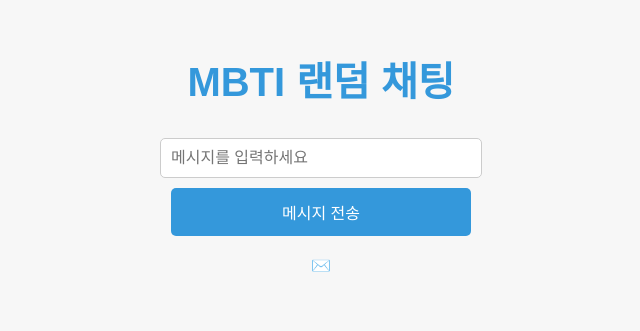
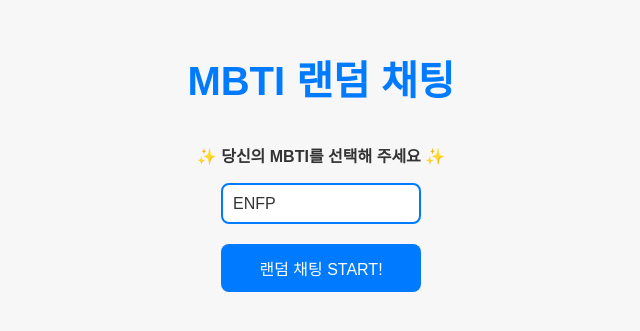
Before and after one commit to wlals4264/mbti-chat, a React (Vite) app in the folder client/: page / in a window 1280 px wide. Shown: the part 251-582 px from the top of the page, without its empty margins (319-959 px from the left). Built offline with nearby package versions, Linux system fonts and the light colour scheme; no server answers.

Commit message:
메인 페이지 UI & 채팅방 UI 구현

```diff
--- a/client/src/App.tsx
+++ /dev/null
@@ -1,50 +0,0 @@
-import { useState, useEffect } from 'react';
-
-function App() {
-  const [message, setMessage] = useState('');
-  const [response, setResponse] = useState('');
-  const [ws, setWs] = useState<WebSocket | null>(null);
-
-  useEffect(() => {
-    const socket = new WebSocket('ws://localhost:5001');
-
-    socket.onmessage = (event) => {
-      setResponse(event.data);
-    };
-
-    // socket.onclose = () => {
-    //   console.log('서버 연결 종료');
-    // };
-
-    setWs(socket);
-
-    return () => {
-      socket.close();
-    };
-  }, []);
-
-  const sendMessage = () => {
-    if (ws && ws.readyState === WebSocket.OPEN) {
-      ws.send(message);
-    } else {
-      console.log('WebSocket 연결이 열리지 않았습니다.');
-      alert('서버와의 연결이 열리지 않았습니다. 잠시 후 다시 시도해 주세요.');
-    }
-  };
-
-  return (
-    <div className="App">
-      <h1>MBTI 랜덤 채팅</h1>
-      <input
-        type="text"
-        value={message}
-        onChange={(e) => setMessage(e.target.value)}
-        placeholder="메시지를 입력하세요"
-      />
-      <button onClick={sendMessage}>메시지 전송</button>
-      <p>✉️ {response}</p>
-    </div>
-  );
-}
-
-export default App;
--- /dev/null
+++ b/client/src/data/mbti.ts
@@ -0,0 +1,18 @@
+export const mbti = [
+  'ENFP',
+  'ENFJ',
+  'ENTP',
+  'ENTJ',
+  'ESFP',
+  'ESFJ',
+  'ESTP',
+  'ESTJ',
+  'INFP',
+  'INFJ',
+  'INTP',
+  'INTJ',
+  'ISFP',
+  'ISFJ',
+  'ISTP',
+  'ISTJ',
+];
--- a/client/src/index.scss
+++ /dev/null
@@ -1,2 +0,0 @@
-@import './styles/main.scss';
-@import './styles/App.scss';
--- a/client/src/main.tsx
+++ b/client/src/main.tsx
@@ -1,10 +1,10 @@
 import { StrictMode } from 'react';
 import { createRoot } from 'react-dom/client';
-import './index.scss';
-import App from './App.tsx';
+import './styles/main.scss';
+import MainPage from './pages/MainPage';
 
 createRoot(document.getElementById('root')!).render(
   <StrictMode>
-    <App />
+    <MainPage />
   </StrictMode>
 );
--- /dev/null
+++ b/client/src/pages/MainPage.tsx
@@ -0,0 +1,90 @@
+import { useState } from 'react';
+import { mbti } from '../data/mbti';
+
+function MainPage() {
+  const [ws, setWs] = useState<WebSocket | null>(null);
+  const [selectedMbti, setSelectedMbti] = useState('ENFP');
+  const [chatOpen, setChatOpen] = useState(false);
+  const [messages, setMessages] = useState<string[]>([]);
+  const [message, setMessage] = useState('');
+
+  const connectWebSocket = () => {
+    if (ws) {
+      alert('이미 연결되어 있습니다.');
+      return;
+    }
+
+    const socket = new WebSocket('ws://localhost:5001');
+
+    socket.onopen = () => {
+      console.log('WebSocket 연결');
+      socket.send(`${selectedMbti} 님이 입장했습니다.`);
+    };
+
+    socket.onmessage = (event) => {
+      setMessages((prev) => [...prev, event.data]);
+    };
+
+    socket.onclose = () => {
+      console.log('WebSocket 연결 종료');
+      setWs(null);
+      setChatOpen(false);
+    };
+
+    setWs(socket);
+    setChatOpen(true);
+  };
+
+  const sendMessage = () => {
+    if (!ws || ws.readyState !== WebSocket.OPEN) {
+      alert('서버와 연결되지 않았습니다.');
+      return;
+    }
+
+    if (message.trim() !== '') {
+      ws.send(`${selectedMbti}: ${message}`);
+      setMessage('');
+    }
+  };
+
+  return (
+    <main className="container">
+      <h1>MBTI 랜덤 채팅</h1>
+
+      {!chatOpen ? (
+        <>
+          <p>✨ 당신의 MBTI를 선택해 주세요 ✨</p>
+          <select className="select" value={selectedMbti} onChange={(e) => setSelectedMbti(e.target.value)}>
+            {mbti.map((value) => (
+              <option key={value} value={value}>
+                {value}
+              </option>
+            ))}
+          </select>
+          <button type="button" onClick={connectWebSocket}>
+            랜덤 채팅 START!
+          </button>
+        </>
+      ) : (
+        <div className="chat-container">
+          <div className="chat-box">
+            {messages.map((msg, index) => (
+              <p key={index}>{msg}</p>
+            ))}
+          </div>
+          <div className="chat-input">
+            <input
+              type="text"
+              value={message}
+              onChange={(e) => setMessage(e.target.value)}
+              placeholder="메시지를 입력하세요"
+            />
+            <button onClick={sendMessage}>전송</button>
+          </div>
+        </div>
+      )}
+    </main>
+  );
+}
+
+export default MainPage;
--- a/client/src/styles/App.scss
+++ /dev/null
@@ -1,55 +0,0 @@
-.App {
-  display: flex;
-  flex-direction: column;
-  align-items: center;
-  justify-content: center;
-  height: 100vh;
-  background-color: #f7f7f7;
-  font-family: 'Arial', sans-serif;
-}
-
-h1 {
-  font-size: 2.5rem;
-  color: #3498db;
-  margin-bottom: 20px;
-}
-
-input {
-  width: 300px;
-  padding: 10px;
-  margin: 10px 0;
-  border: 1px solid #ccc;
-  border-radius: 5px;
-  font-size: 1rem;
-  outline: none;
-  transition: border-color 0.3s;
-
-  &:focus {
-    border-color: #3498db;
-  }
-}
-
-button {
-  width: 300px;
-  padding: 12px;
-  background-color: #3498db;
-  color: white;
-  font-size: 1rem;
-  border: none;
-  border-radius: 5px;
-  cursor: pointer;
-  transition: background-color 0.3s;
-
-  &:hover {
-    background-color: #2980b9;
-  }
-}
-
-p {
-  margin-top: 20px;
-  font-size: 1rem;
-  color: #333;
-  font-weight: 900;
-  max-width: 600px;
-  text-align: center;
-}
--- /dev/null
+++ b/client/src/styles/_buttons.scss
@@ -0,0 +1,17 @@
+@import 'variables';
+
+button {
+  width: 200px;
+  padding: 12px;
+  background-color: $primary-color;
+  color: white;
+  font-size: 1rem;
+  border: none;
+  border-radius: $border-radius;
+  cursor: pointer;
+  transition: background-color 0.3s;
+
+  &:hover {
+    background-color: $secondary-color;
+  }
+}
--- /dev/null
+++ b/client/src/styles/_chat.scss
@@ -0,0 +1,53 @@
+@import 'variables';
+
+.chat-container {
+  width: 100%;
+  max-width: 400px;
+  height: 500px;
+  display: flex;
+  flex-direction: column;
+  border: 2px solid $primary-color;
+  border-radius: $border-radius;
+  overflow: hidden;
+  justify-content: center;
+  align-items: center;
+}
+
+.chat-box {
+  flex: 1;
+  padding: 10px;
+  overflow-y: auto;
+  background-color: #f8f9fa;
+}
+
+.chat-box p {
+  padding: 8px;
+  // background: $primary-color;
+  color: $text-color;
+  border-radius: 5px;
+  margin-bottom: 5px;
+  width: 300px;
+  // max-width: 80%;
+}
+
+.chat-input {
+  display: flex;
+  border-top: 2px solid $primary-color;
+
+  input {
+    flex: 1;
+    padding: 10px;
+    border: none;
+    outline: none;
+  }
+
+  button {
+    flex-basis: 20%;
+    padding: 10px 15px;
+    background: $primary-color;
+    color: white;
+    border: none;
+    cursor: pointer;
+    border-radius: 0;
+  }
+}
--- /dev/null
+++ b/client/src/styles/_global.scss
@@ -0,0 +1,26 @@
+@import 'variables';
+
+.container {
+  font-family: $font-family;
+  background-color: $bg-color;
+  margin: 0;
+  padding: 0;
+  display: flex;
+  flex-direction: column;
+  align-items: center;
+  justify-content: center;
+  height: 100dvh;
+}
+
+h1 {
+  font-size: 2.5rem;
+  color: $primary-color;
+  margin-bottom: 20px;
+}
+
+p {
+  font-size: 1rem;
+  color: $text-color;
+  font-weight: 900;
+  text-align: center;
+}
--- /dev/null
+++ b/client/src/styles/_inputs.scss
@@ -0,0 +1,40 @@
+@import 'variables';
+
+input {
+  width: 180px;
+  padding: 10px;
+  margin: 10px 0;
+  border: 1px solid #ccc;
+  border-radius: $border-radius;
+  font-size: 1rem;
+  outline: none;
+  transition: border-color 0.3s;
+
+  &:focus {
+    border-color: $primary-color;
+  }
+}
+
+.select {
+  width: 200px;
+  margin-bottom: 20px;
+  padding: 10px;
+  font-size: 1rem;
+  border: 2px solid $primary-color;
+  border-radius: $border-radius;
+  background-color: white;
+  color: $text-color;
+  cursor: pointer;
+  outline: none;
+  transition: all 0.3s ease;
+  appearance: none;
+
+  &:hover {
+    border-color: darken($primary-color, 10%);
+  }
+
+  &:focus {
+    border-color: darken($primary-color, 20%);
+    box-shadow: 0 0 5px rgba(0, 123, 255, 0.5);
+  }
+}
--- /dev/null
+++ b/client/src/styles/_variables.scss
@@ -0,0 +1,7 @@
+$primary-color: #007bff;
+$secondary-color: #2980b9;
+$text-color: #333;
+$bg-color: #f7f7f7;
+
+$font-family: 'Arial', sans-serif;
+$border-radius: 8px;
--- a/client/src/styles/main.scss
+++ b/client/src/styles/main.scss
@@ -1,3 +1,5 @@
-body {
-  font-family: Arial, sans-serif;
-}
+@import 'variables';
+@import 'global';
+@import 'buttons';
+@import 'inputs';
+@import 'chat';
```
